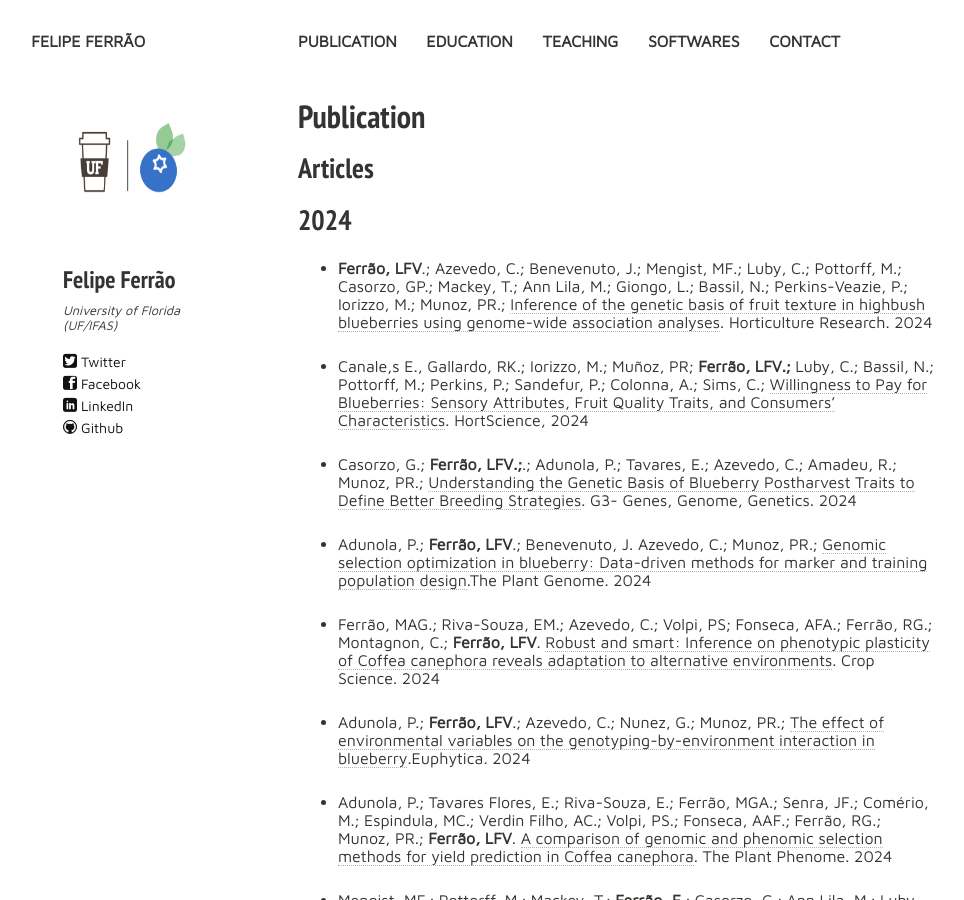
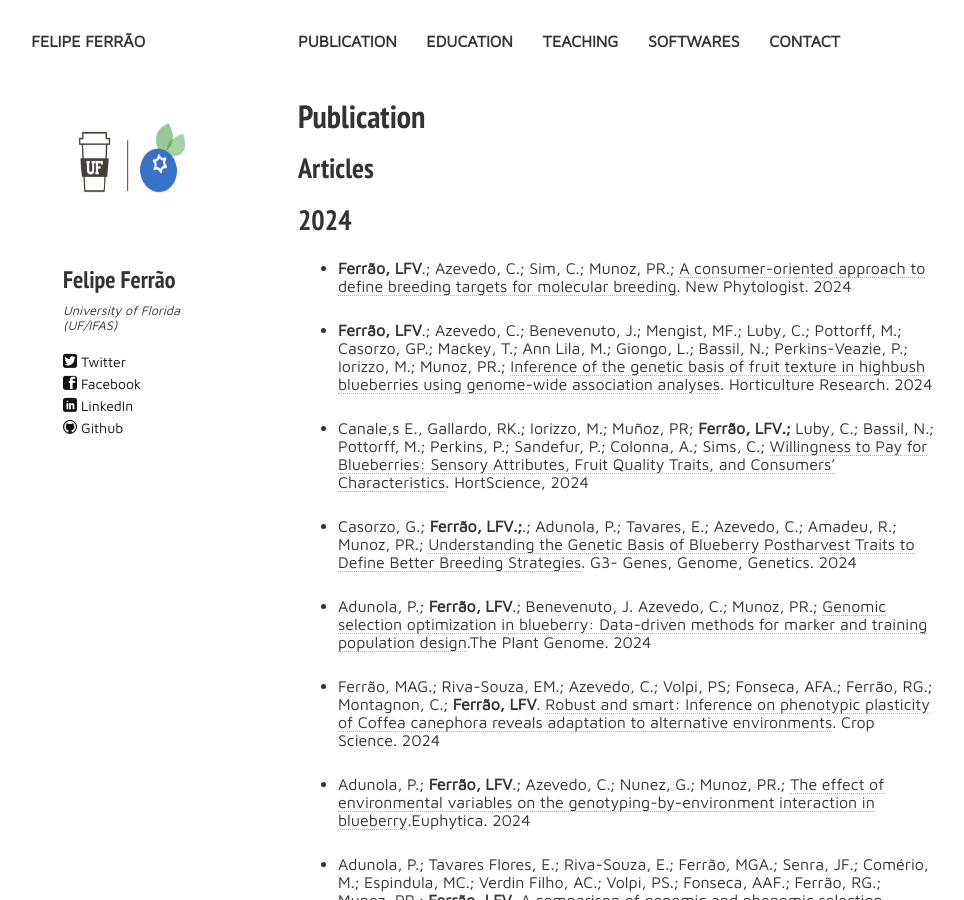
Before and after one commit to lfelipe-ferrao/lfelipe-ferrao.github.io, a Jekyll site: the page built from publication.md, in a window 1280 px wide and 900 px high. Shown: the whole window, without its empty margins (22-986 px from the left). Built offline with Jekyll 4.4.1, drawn with Linux system fonts in a browser that asks for light colours; nearby versions of some CDN libraries.

Commit message:
Update publication.md

```diff
--- a/publication.md
+++ b/publication.md
@@ -15,6 +15,8 @@ tags: [people, undergrads, MSc, PhD, postdocs]
 ## Articles
 
 ## 2024
+
+- **Ferrão, LFV**.; Azevedo, C.; Sim, C.; Munoz, PR.; [A consumer-oriented approach to define breeding targets for molecular breeding]([https://academic.oup.com/hr/article/11/10/uhae233/7738310](https://nph.onlinelibrary.wiley.com/doi/10.1111/nph.20254)). New Phytologist. 2024
 
 - **Ferrão, LFV**.; Azevedo, C.; Benevenuto, J.; Mengist, MF.; Luby, C.; Pottorff, M.; Casorzo, GP.; Mackey, T.; Ann Lila, M.; Giongo, L.; Bassil, N.; Perkins-Veazie, P.; Iorizzo, M.; Munoz, PR.; [Inference of the genetic basis of fruit texture in highbush blueberries using genome-wide association analyses](https://academic.oup.com/hr/article/11/10/uhae233/7738310). Horticulture Research. 2024
 
```
